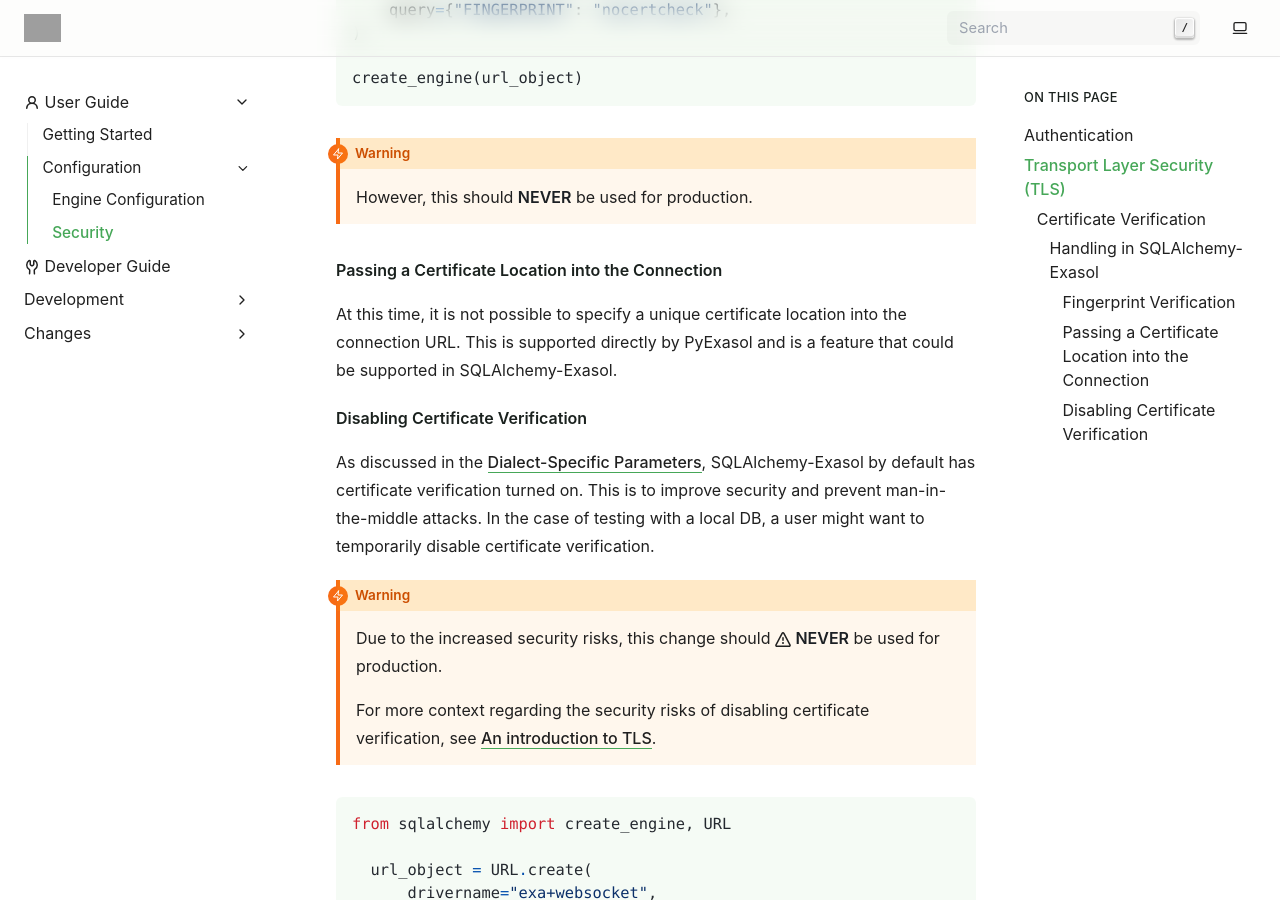
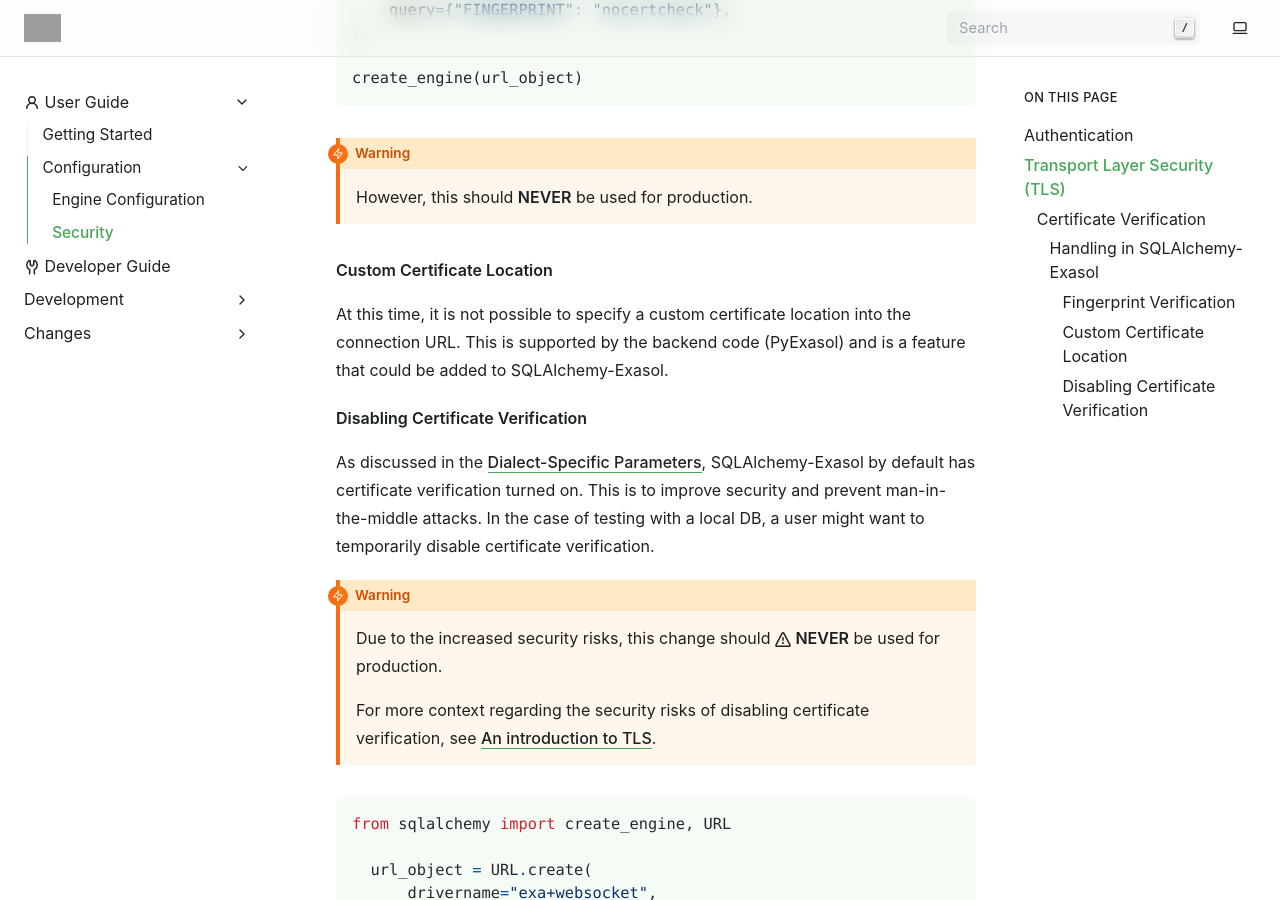
Before and after one commit to exasol/sqlalchemy-exasol, a Sphinx documentation site: the page built from doc/user_guide/configuration/security.rst, in a window 1280 px wide and 900 px high, scrolled down 3479 px. Built offline with Sphinx 7.4.7, drawn with Linux system fonts in a browser that asks for light colours; grey boxes are pictures that could not be loaded.

Commit message:
Minor fixes

```diff
--- a/doc/user_guide/configuration/security.rst
+++ b/doc/user_guide/configuration/security.rst
@@ -116,7 +116,7 @@
 .. _fingerprint_verification:
 
 Fingerprint Verification
-"""""""""""""""""""""""""""
+""""""""""""""""""""""""
 
 Similar to JDBC / ODBC drivers, SQLAlchemy-Exasol supports fingerprint verification.
 For more information, see the ODBC entry on `fingerprint <https://docs.exasol.com/db/latest/connect_exasol/drivers/odbc/using_odbc.htm?Highlight=prepared%20statement#fingerprint>`__.
@@ -159,12 +159,12 @@
     However, this should **NEVER** be used for production.
 
 
-Passing a Certificate Location into the Connection
-""""""""""""""""""""""""""""""""""""""""""""""""""
+Custom Certificate Location
+"""""""""""""""""""""""""""
 
-At this time, it is not possible to specify a unique certificate location into the
-connection URL. This is supported directly by PyExasol and is a feature that could
-be supported in SQLAlchemy-Exasol.
+At this time, it is not possible to specify a custom certificate location into the
+connection URL. This is supported by the backend code (PyExasol) and is a feature that
+could be added to SQLAlchemy-Exasol.
 
 .. _disable_certificate_verification:
 
--- a/doc/user_guide/getting_started.rst
+++ b/doc/user_guide/getting_started.rst
@@ -68,6 +68,6 @@
 
 * For information on setup options, see :ref:`configuration`.
 * With SQLAlchemy 2.x, there are more options regarding sessions and how commits
-behave within those, it is recommended to check out the
-`Session Transaction <https://docs.sqlalchemy.org/en/20/orm/session_transaction.html>`__ page
-and adapt your code according to the best practices.
+  behave within those, it is recommended to check out the
+  `Session Transaction <https://docs.sqlalchemy.org/en/20/orm/session_transaction.html>`__ page
+  and adapt your code according to the best practices.
```
